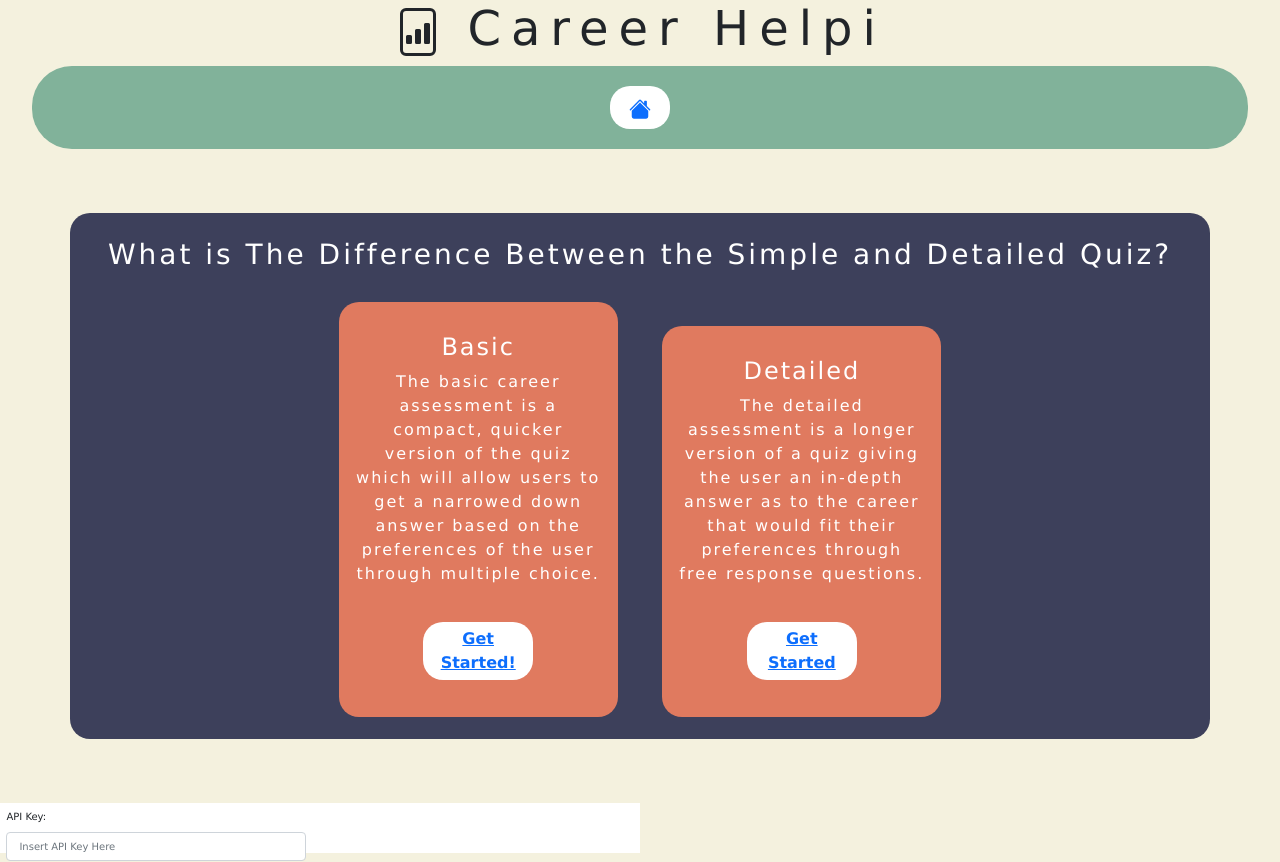
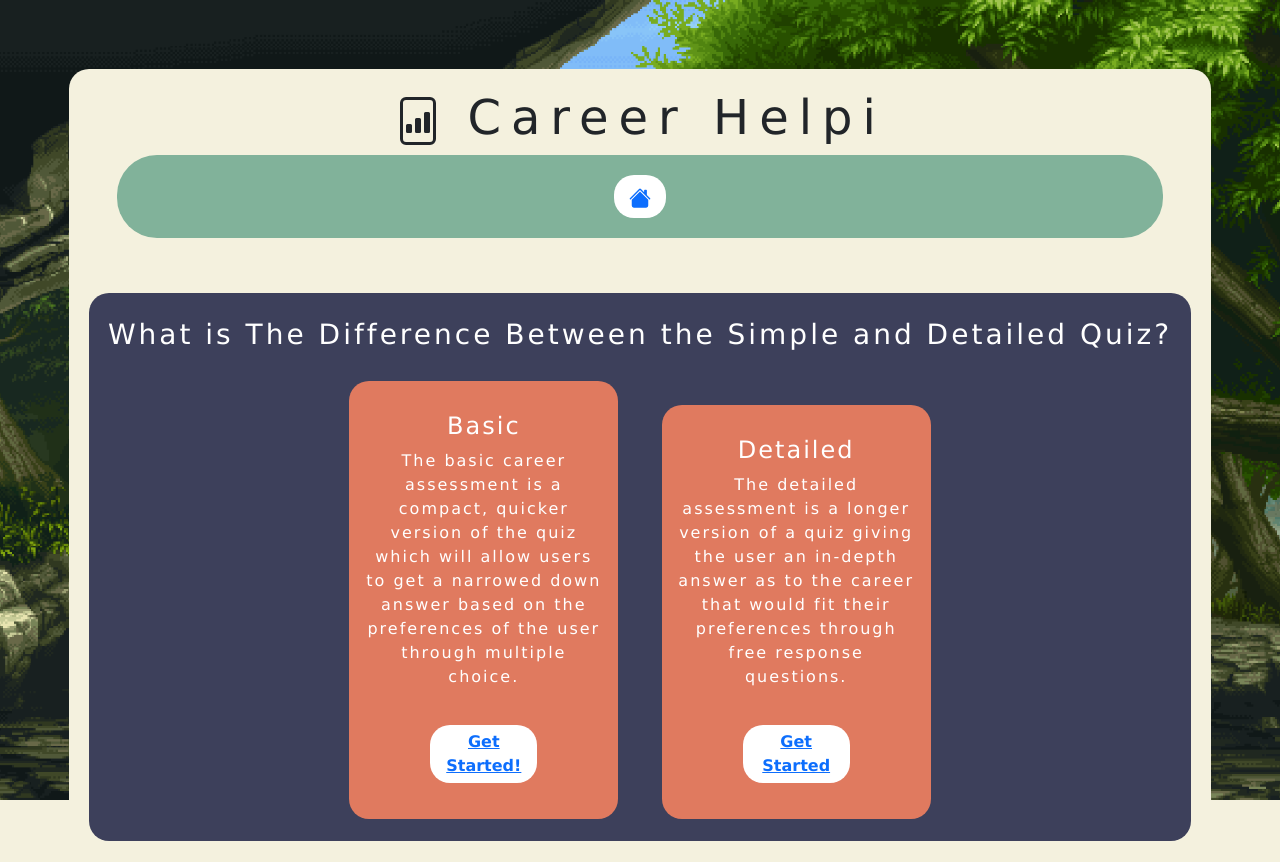
Before and after one commit to ColinB777/FinalProject, a React (Create React App) app: page / in a window 1280 px wide. Shown: the top 862 px of the page. Built offline with nearby package versions, Linux system fonts and the light colour scheme.

Commit message:
Added background image

```diff
--- a/src/App.css
+++ b/src/App.css
@@ -8,8 +8,21 @@
 
 */
 
+body{
+  text-align: center;
+  font-family: 'Trebuchet', 'Lucida Sans Unicode', 'Lucida Grande', 'Lucida Sans', Arial, sans-serif;
+  background-size:cover;
+  background:#F4F1DE;
+  margin-bottom:0;
+  margin-top: 2%;
+  margin-left:2%;
+  margin-right:2%;
+  padding:20px;
+  border-radius: 20px;
+}
+
 .title-header{
-  font-family: 'Trebuchet', 'Lucida Sans Unicode', 'Lucida Grande', 'Lucida Sans', Arial, sans-serif;
+    font-family: 'Trebuchet', 'Lucida Sans Unicode', 'Lucida Grande', 'Lucida Sans', Arial, sans-serif;
   font-size: 3em;
   font-weight: lighter;
   letter-spacing: 10px;
@@ -34,13 +47,6 @@
 
 .Career-Btn:hover{
   color:#00ff26;
-}
-
-body{
-  text-align: center;
-  font-family: 'Trebuchet', 'Lucida Sans Unicode', 'Lucida Grande', 'Lucida Sans', Arial, sans-serif;
-  background-size:cover;
-  background:#F4F1DE;
 }
 
 
@@ -129,7 +135,6 @@ footer{
 
 .app_container{
   display:flex;
-  background-image:url("images/detailed.jpg") #E2E4E9;
 }
 
 .logo{
--- a/src/App.tsx
+++ b/src/App.tsx
@@ -17,7 +17,7 @@ import { BsFillHouseFill } from "react-icons/bs";
 import { BsFileBarGraph } from "react-icons/bs";
 
 import TypewriterComponent from './Typewriter';
-
+import Tree from './components/tree';
 
 
 
@@ -64,29 +64,17 @@ export function App() {
         <h1 className = "title-header"><BsFileBarGraph /> Career Helpi </h1>
       </header>
 
-
+    <Tree />
 
 
       <div style={{alignItems:'center'}}>
 
 
       <div className = 'menu-bar'>
-
-
-      {/*<Button className = "Career-Btn" hidden={buttonState} onClick={hideButtons}>
-      <Link to="/detailed_quiz">Detailed Career Assesment</Link>
-  </Button>*/}
-
       <Button className = "home-btn" id="HOME" onClick={hideButtons}>
         <Link to="/"><BsFillHouseFill /></Link>
       </Button>
-
-
-      {/*<Button className = "Career-Btn" id="HIDE_BASIC" hidden={buttonState} onClick={hideButtons}>
-      <Link to="/basic_quiz">Basic Career Assesment</Link>
-  </Button>*/}
-
-  </div>
+      </div>
 
       <div id = "Typewriter">
       {/*<TypewriterComponent />*/}
--- a/src/SimpleQuestions/simple.css
+++ b/src/SimpleQuestions/simple.css
@@ -55,3 +55,12 @@
     box-shadow:2px 4px 8px rgba(0,0,0,0.1);
 
 }
+
+.overlay{
+    position:absolute;
+    top:0;
+    left:0;
+    width:100%;
+    height:100%;
+    background-color:rgba(0,0,0,0.5);
+}
--- /dev/null
+++ b/src/components/tree.css
@@ -0,0 +1,13 @@
+/* background.css */
+.background {
+    position: fixed;
+    top: 0;
+    left: 0;
+    width: 100vw;
+    height: 100vh;
+    background-image: url('./treepondBG.gif'); /* Path to your GIF */
+    background-size: cover; /* Makes sure the GIF covers the entire viewport */
+    background-position: center;
+    background-repeat: no-repeat; /* Prevents the GIF from repeating */
+    z-index: -1; /* Puts the GIF behind other content */
+}
--- /dev/null
+++ b/src/components/tree.tsx
@@ -0,0 +1,15 @@
+import React from 'react'
+import treebg from './treepondBG.gif';
+import './tree.css';
+
+
+
+const Tree = () => {
+
+    return(
+        <div className = "background">
+
+        </div>
+    );
+}
+export default Tree
--- /dev/null
+++ b/src/custom.d.ts
@@ -0,0 +1,4 @@
+declare module '*.mp4' {
+    const src: string;
+    export default src;
+  }
```
Also changed, not shown: src/components/treepondBG.gif (added), src/images/detailed.jpg (deleted).
